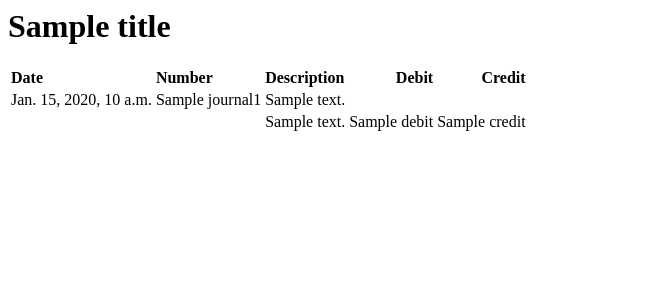
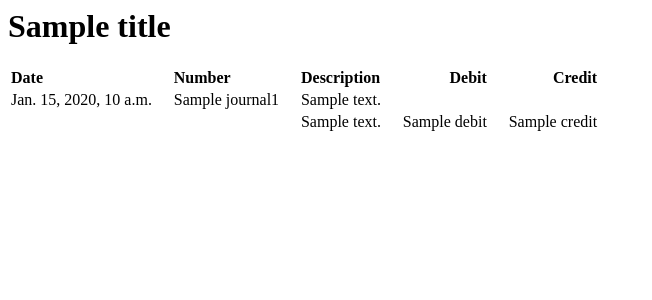
Before and after one commit to kunkku/django-financial-accounting, a Django app: template accounting/templates/accounting/journal.html in a window 1280 px wide. Shown: the top 300 px of the page, without its empty margins (0-652 px from the left). Run offline with Django 3.2, Linux system fonts and the light colour scheme; the template is opened without the code that fills it: most values are stand-ins (such as "Sample title", 1, 10 or a date in 2020); parts of the project's set-up code (start-up, migrations or seed data) failed here and were passed over.

Commit message:
templates: padding between columns

```diff
--- a/accounting/templates/accounting/report.html
+++ b/accounting/templates/accounting/report.html
@@ -5,6 +5,7 @@
   <head>
     <title>{{ title }}</title>
     <style>
+      th, td { padding-right: 5mm; }
       th { text-align: left; }
       .currency { text-align: right; }
     </style>
```
